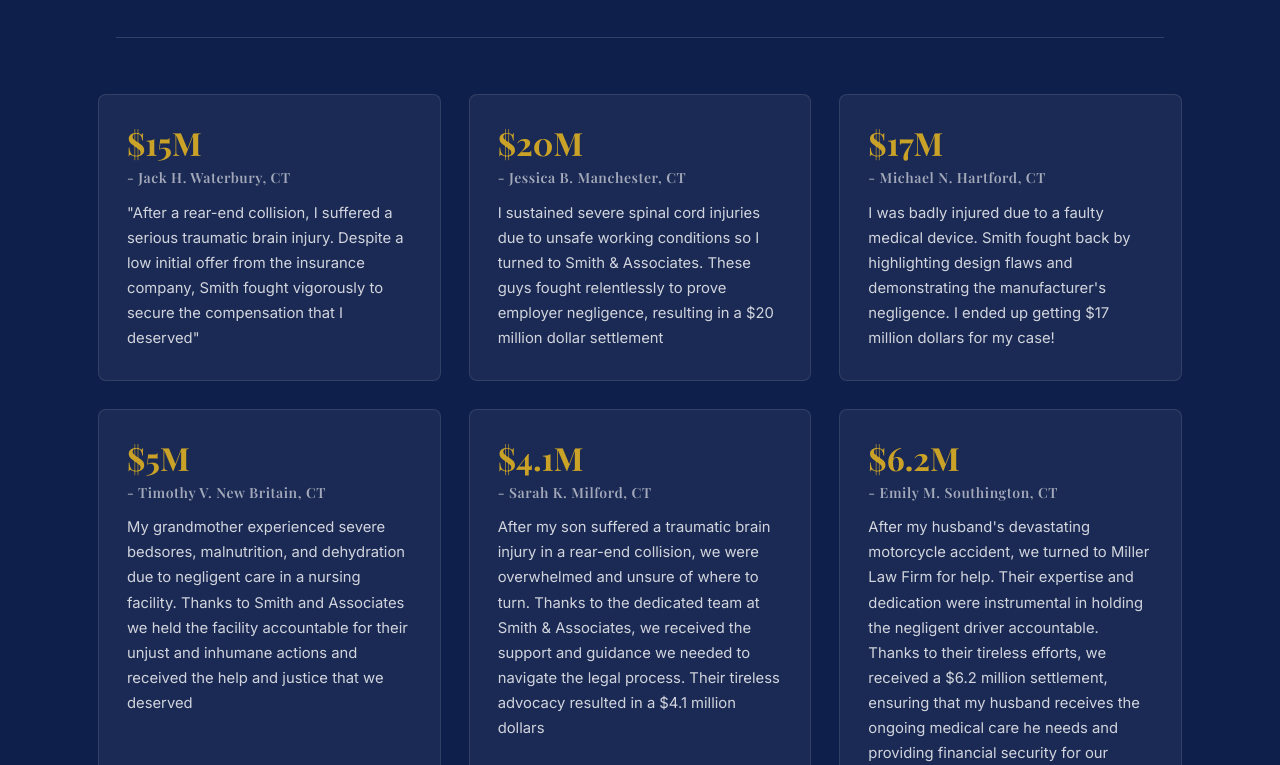
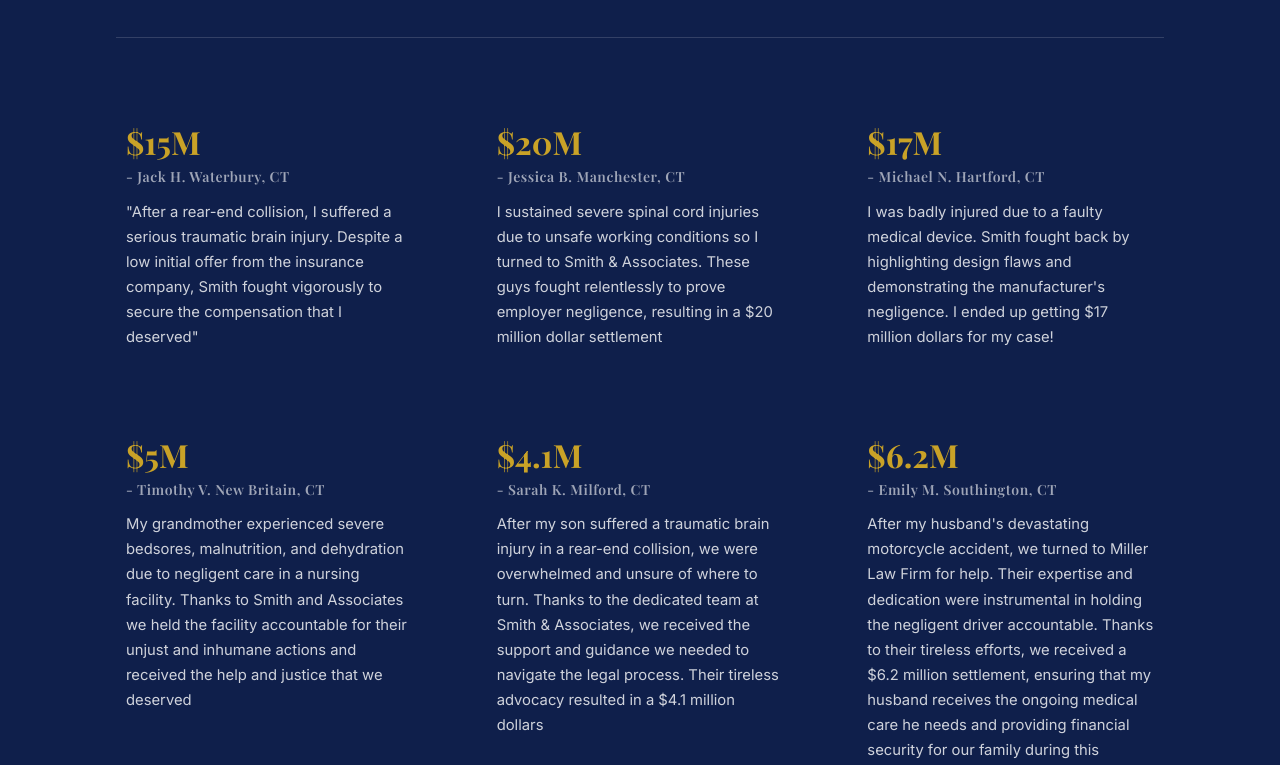
Before and after one commit to PC-Vic/Law-firm-site, a plain HTML site: page index.html in a window 1280 px wide. Shown: the part 3335-4100 px from the top of the page. Drawn offline with nearby package versions, Linux system fonts and the light colour scheme.

Commit message:
Tweak practice area hover and remove testimonial card borders

```diff
--- a/CSS/data.css
+++ b/CSS/data.css
@@ -83,16 +83,8 @@
 }
 
 .cases-grid-item {
-    background-color: rgba(255, 255, 255, 0.05);
-    border: 1px solid rgba(255, 255, 255, 0.1);
-    border-radius: var(--radius-md);
     padding: 28px;
     transform: none;
-    transition: background-color 0.2s ease;
-}
-
-.cases-grid-item:hover {
-    background-color: rgba(255, 255, 255, 0.09);
 }
 
 .cases-grid-item h4 {
--- a/CSS/practice.css
+++ b/CSS/practice.css
@@ -46,6 +46,10 @@
     filter: brightness(0.9);
 }
 
+.card:hover {
+    background-color: #c8d8e8;
+}
+
 .card:hover img {
     transform: scale(1.06);
     filter: brightness(0.72) saturate(1.1);
```
